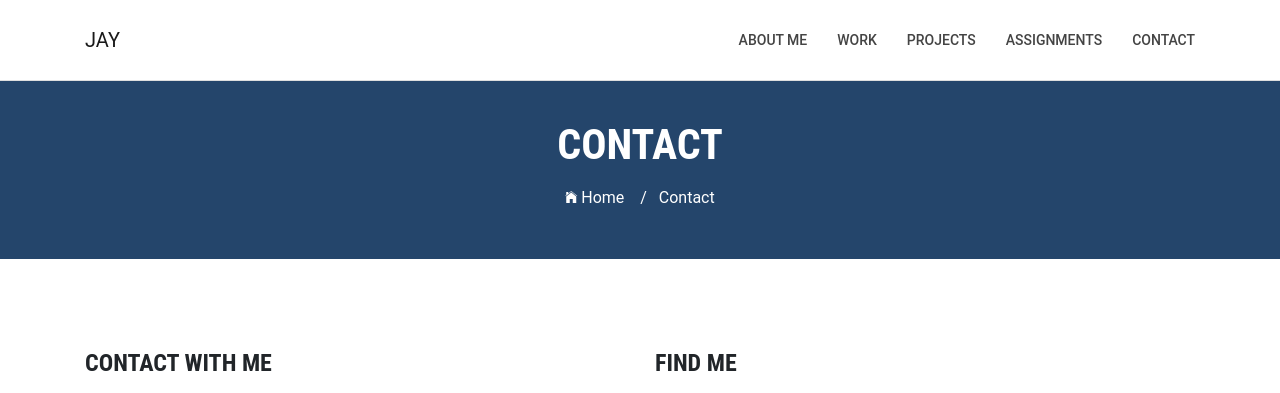
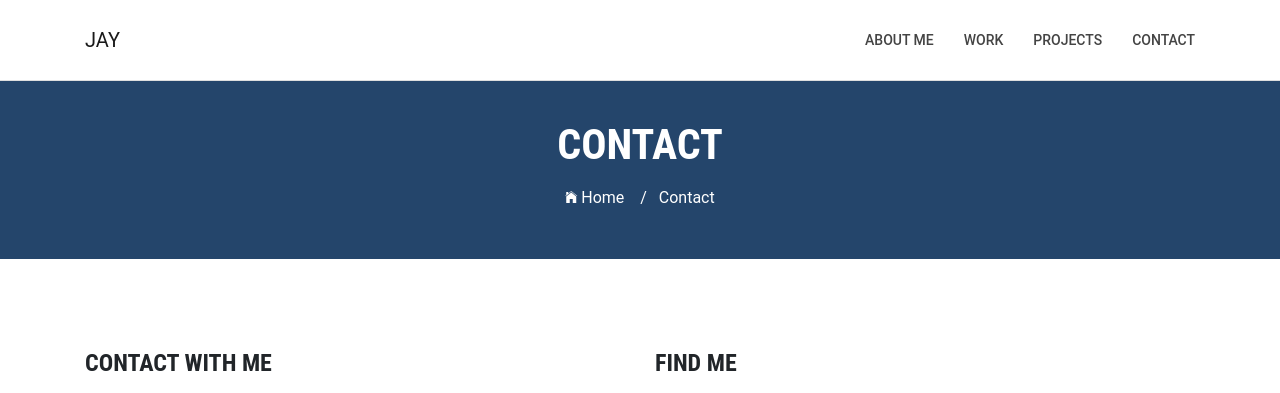
Before and after one commit to Jaylee0821/Jaylee0821.github.io, a plain HTML site: page contact.html in a window 1280 px wide. Shown: the top 393 px of the page. Drawn offline with Linux system fonts and the light colour scheme; files whose address does not match are found by name.

Commit message:
Update contact.html

```diff
--- a/contact.html
+++ b/contact.html
@@ -75,9 +75,6 @@ Header Section Start
                           </li>
                           <li class="nav-item">
                               <a class="nav-link" href="projects.html">Projects</a>
-                          </li>
-                          <li class="nav-item">
-                            <a class="nav-link" href="assignments.html">Assignments</a>
                           </li>
                           <li class="nav-item">
                               <a class="nav-link" href="contact.html">Contact</a>
```
